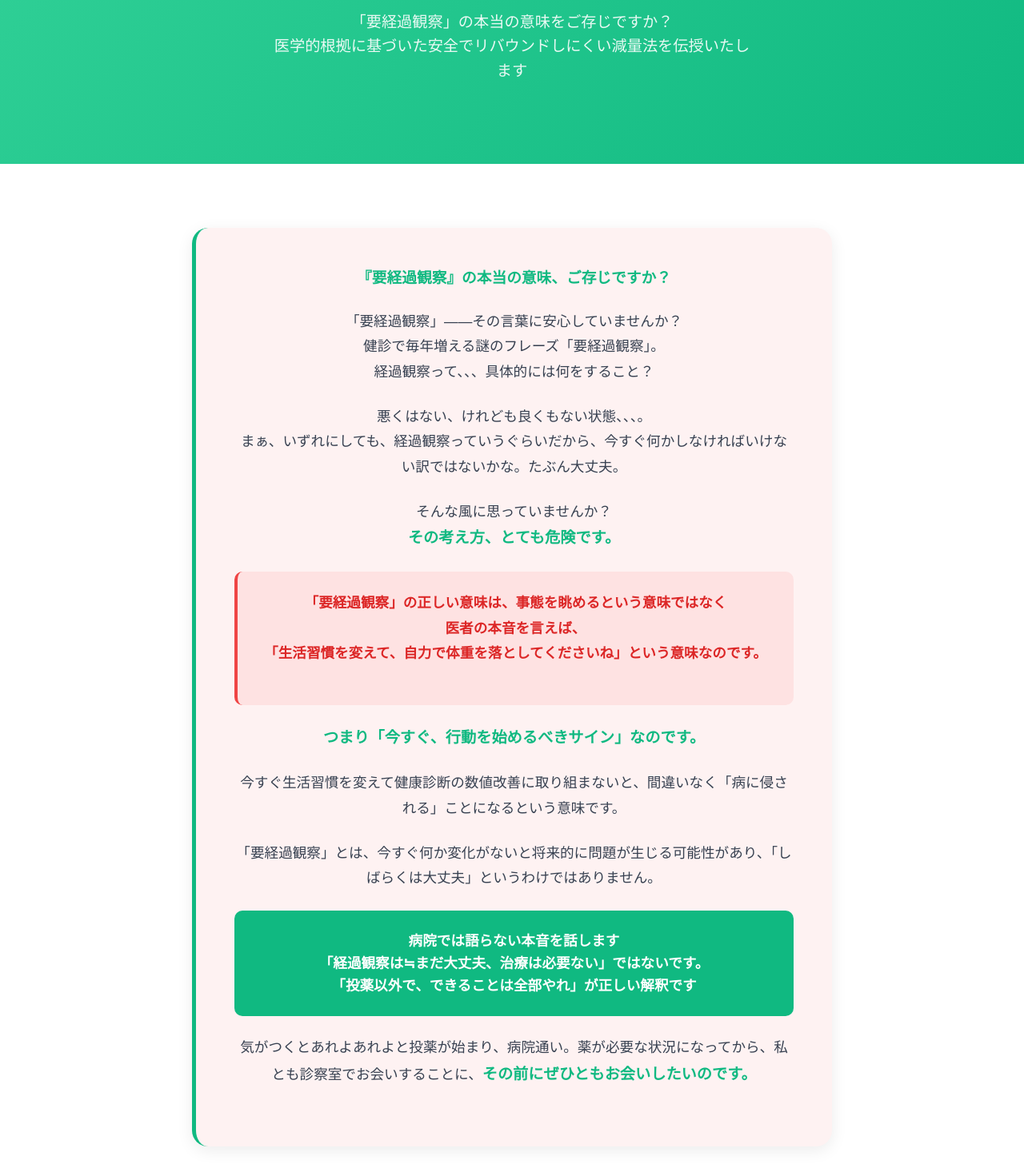
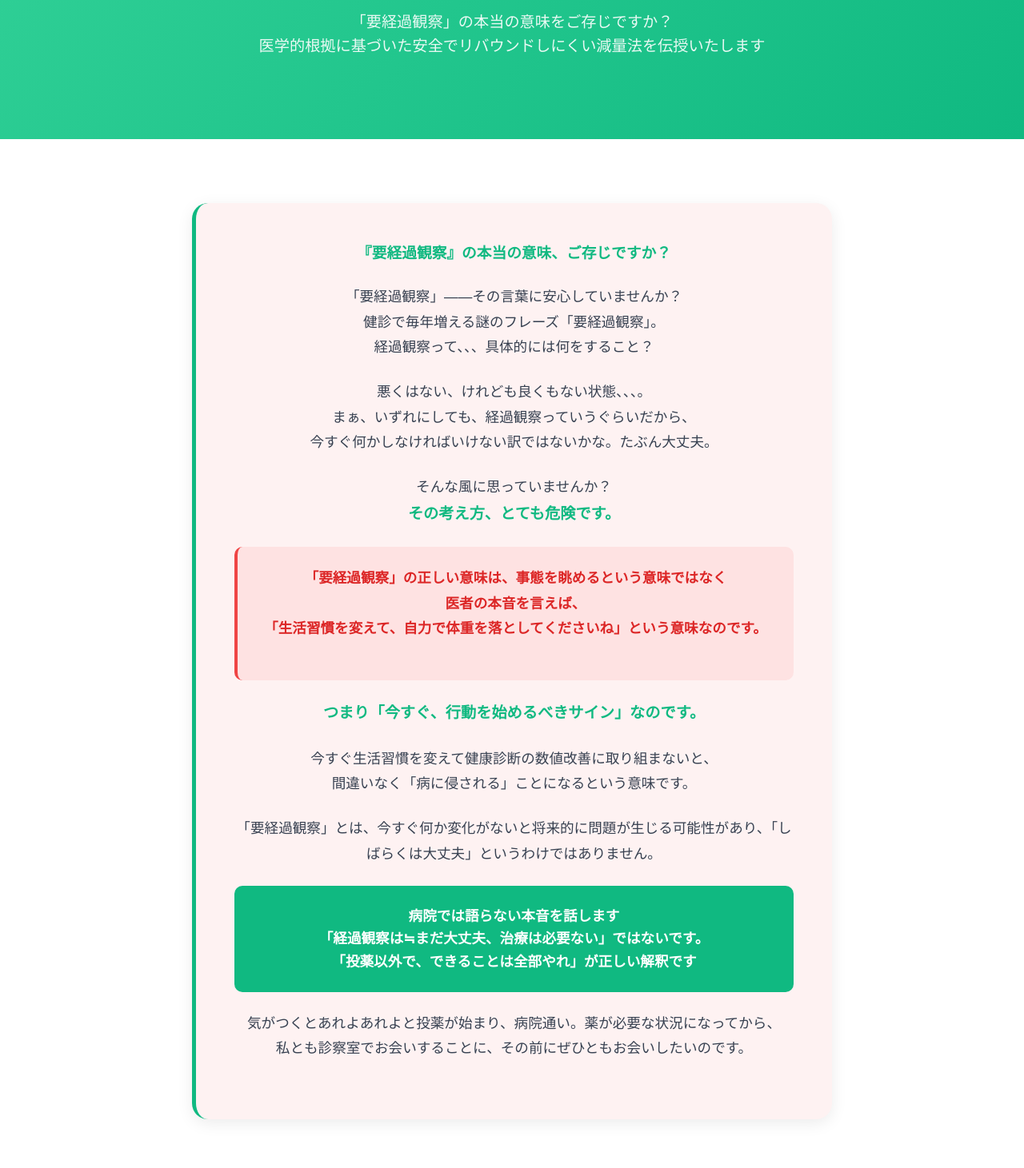
Before and after one commit to matnext131/haruka-hp, a plain HTML site: page index.html in a window 1280 px wide. Shown: the part 387-1848 px from the top of the page at 80% size. Drawn offline with Linux system fonts and the light colour scheme.

Commit message:
Update index.html and styles.css with text and layout corrections

```diff
--- a/index.html
+++ b/index.html
@@ -55,7 +55,7 @@
 
                     <p>「要経過観察」——その言葉に安心していませんか？<br>健診で毎年増える謎のフレーズ「要経過観察」。<br>経過観察って、、、具体的には何をすること？</p>
 
-                    <p>悪くはない、けれども良くもない状態、、、。<br>まぁ、いずれにしても、経過観察っていうぐらいだから、今すぐ何かしなければいけない訳ではないかな。たぶん大丈夫。</p>
+                    <p>悪くはない、けれども良くもない状態、、、。<br>まぁ、いずれにしても、経過観察っていうぐらいだから、<br>今すぐ何かしなければいけない訳ではないかな。たぶん大丈夫。</p>
 
                     <p>そんな風に思っていませんか？<br><strong>その考え方、とても危険です。</strong></p>
 
@@ -65,7 +65,7 @@
 
                     <p><strong>つまり「今すぐ、行動を始めるべきサイン」なのです。</strong></p>
 
-                    <p>今すぐ生活習慣を変えて健康診断の数値改善に取り組まないと、間違いなく「病に侵される」ことになるという意味です。</p>
+                    <p>今すぐ生活習慣を変えて健康診断の数値改善に取り組まないと、<br>間違いなく「病に侵される」ことになるという意味です。</p>
 
                     <p>「要経過観察」とは、今すぐ何か変化がないと将来的に問題が生じる可能性があり、「しばらくは大丈夫」というわけではありません。</p>
 
@@ -75,7 +75,7 @@
                         「投薬以外で、できることは全部やれ」が正しい解釈です
                     </div>
 
-                    <p>気がつくとあれよあれよと投薬が始まり、病院通い。薬が必要な状況になってから、私とも診察室でお会いすることに、<strong>その前にぜひともお会いしたいのです。</strong></p>
+                    <p>気がつくとあれよあれよと投薬が始まり、病院通い。薬が必要な状況になってから、<br>私とも診察室でお会いすることに、その前にぜひともお会いしたいのです。</p>
                 </div>
 
                 <h2>プロフィール</h2>
@@ -146,8 +146,8 @@
                     <p>これらは「運動を習慣化する入り口」を間違え、「継続するための方法」を間違えているからです。<br><strong>あなたが運動を無理なく継続できるサポートを私がします。</strong></p>
 
                     <div style="background: #10b981; color: white; padding: 1.5rem; border-radius: 10px; text-align: center; font-weight: 600; font-size: 1.1rem; margin: 1.5rem 0;">
-                        情報が溢れた現代では何が正しいか自分に合うのか分からなくなっているのが現状です。<br>
-                        私があなたに合った、食事や運動の方法を提案し、さらにそのサポートを医師の私自らがさせていただきます。<br>
+                        <span style="display: inline-block; white-space: nowrap;">情報が溢れた現代では何が正しいか自分に合うのか分からなくなっているのが現状です。</span><br>
+                        私があなたに合った、食事や運動の方法を提案し、<br>さらにそのサポートを医師の私自らがさせていただきます。<br>
                         美容ではない治療（健康管理）としてのダイエットを行いましょう。
                     </div>
                 </div>
@@ -155,9 +155,9 @@
                 <div class="coaching-info">
                     <div class="program-details">
                         <h4>医師が教える減量法講座</h4>
-                        <p>医学的根拠に基づいた安全でリバウンドしにくい方法で、マインドセットから食事、運動まで総合的にサポート。美容ではない治療（健康管理）としてのダイエットを行いましょう。</p>
+                        <p>医学的根拠に基づいた安全でリバウンドしにくい方法で、<br>マインドセットから食事、運動まで総合的にサポート。<br>美容ではない治療（健康管理）としてのダイエットを行いましょう。</p>
                         <div class="program-price">
-                            <p style="margin:0 0 1rem;font-size:1.1rem;color:#333;font-weight:600">
+                            <p style="margin:0 0 1rem;font-size:1.1rem;color:#333;font-weight:600; white-space: nowrap;">
                                 講席数限定のためまずはお気軽にお問い合わせください
                             </p>
                             <p style="margin:.5rem 0 0;font-size:.95rem;color:#555">
@@ -171,7 +171,7 @@
                     </div>
 
                     <div class="coaching-contact">
-                        <h4>緊急申込みフォーム</h4>
+                        <h4>申込みフォーム</h4>
                         <p>以下のフォームでもお申し込みいただけます</p>
                         <p style="font-size: 0.9rem; color: #666;">メールアドレス：info@lifemedicare.net</p>
                         <a href="mailto:info@lifemedicare.net?subject=%E7%B7%8A%E6%80%A5%E7%94%B3%E8%BE%BC%E3%81%BF%EF%BC%88%E6%B8%9B%E9%87%8F%E6%B3%95%E8%AC%9B%E5%BA%A7%EF%BC%89&body=%E3%80%90%E3%81%8A%E5%90%8D%E5%89%8D%E3%80%91%0A%E3%80%90%E5%B9%B4%E9%BD%A2%E3%80%91%0A%E3%80%90%E9%80%A3%E7%B5%A1%E5%85%88%E9%9B%BB%E8%A9%B1%E7%95%AA%E5%8F%B7%E3%80%91%0A%E3%80%90%E7%8F%BE%E5%9C%A8%E3%81%AE%E4%BD%93%E9%87%8D%E3%81%A8%E7%9B%AE%E6%A8%99%E4%BD%93%E9%87%8D%E3%80%91%0A%E3%80%90%E5%81%A5%E8%A8%BA%E3%81%A7%E6%8C%87%E6%91%98%E3%81%95%E3%82%8C%E3%81%9F%E9%A0%85%E7%9B%AE%E3%80%91%0A%E3%80%90%E8%B3%AA%E5%95%8F%E3%82%84%E6%82%A9%E3%81%BF%E3%80%91%0A%0A%E2%9C%85%E4%BB%8A%E3%81%99%E3%81%90%E8%AC%9B%E5%BA%A7%E3%82%92%E5%8F%97%E3%81%91%E3%81%9F%E3%81%84%0A%E2%9C%85%E8%A9%B3%E3%81%97%E3%81%84%E8%AA%AC%E6%98%8E%E3%82%92%E8%81%9E%E3%81%8D%E3%81%9F%E3%81%84%0A"
--- a/styles.css
+++ b/styles.css
@@ -81,7 +81,7 @@ body {
 .hero-content p {
     font-size: 1.2rem;
     opacity: 0.9;
-    max-width: 600px;
+    max-width: 800px;
     margin: 0 auto;
 }
 
```
